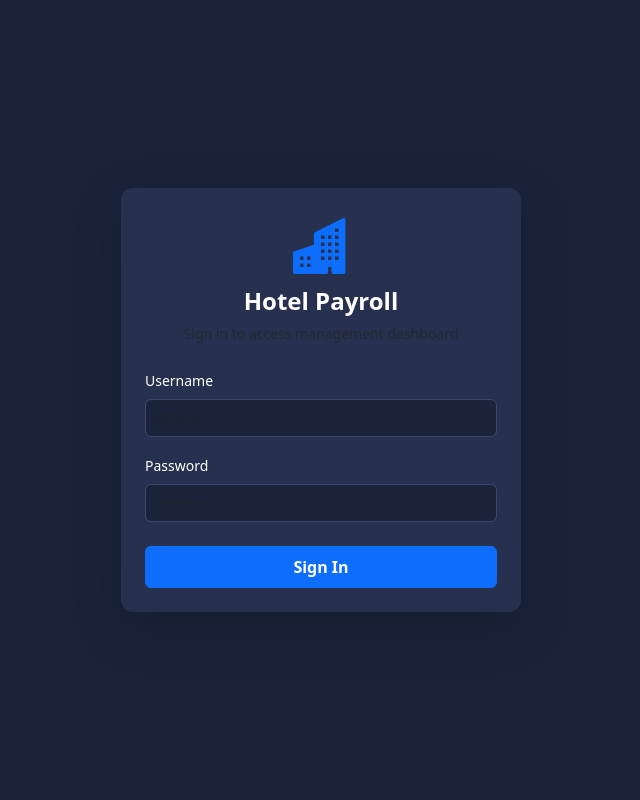
After one commit to Aizen0303/hotel-payroll-system, a PHP site: page /pages/login.php in a window 1280 px wide. The commit adds this page. Shown: the whole page, without its empty margins (319-959 px from the left). Run offline with PHP 8.4, Linux system fonts and the light colour scheme.

Commit message:
Implement secure login, session guards, and password hashing

```diff
--- /dev/null
+++ b/controllers/logout.php
@@ -0,0 +1,6 @@
+<?php
+session_start();
+$_SESSION = [];
+session_destroy();
+header("Location: ../pages/login.php");
+exit();
--- /dev/null
+++ b/pages/login.php
@@ -0,0 +1,49 @@
+<?php
+session_start();
+
+if (isset($_SESSION['user_id'])) {
+    header("Location: ../index.php");
+    exit();
+}
+
+?>
+<!DOCTYPE html>
+<html lang="en">
+<head>
+    <meta charset="UTF-8">
+    <title>Login - Hotel Payroll System</title>
+    <link href="https://cdn.jsdelivr.net/npm/bootstrap@5.3.3/dist/css/bootstrap.min.css" rel="stylesheet">
+    <link rel="stylesheet" href="https://cdn.jsdelivr.net/npm/bootstrap-icons@1.11.3/font/bootstrap-icons.min.css">
+    <style>
+        body { background-color: #1a233a; display: flex; align-items: center; justify-content: center; min-height: 100vh; }
+        .login-card { background: #27314f; border-radius: 12px; width: 100%; max-width: 400px; color: #fff; }
+        .form-control { background-color: #1a233a; border: 1px solid #3b476b; color: #fff; }
+        .form-control:focus { background-color: #1a233a; color: #fff; border-color: #4a6cf7; box-shadow: none; }
+    </style>
+</head>
+<body>
+<div class="login-card p-4 shadow-lg">
+    <div class="text-center mb-4">
+        <i class="bi bi-buildings-fill text-primary display-4"></i>
+        <h4 class="fw-bold mt-2">Hotel Payroll</h4>
+        <p class="text-muted small">Sign in to access management dashboard</p>
+    </div>
+
+    <?php if (isset($_GET['error'])): ?>
+        <div class="alert alert-danger py-2 small text-center"><?php echo htmlspecialchars($_GET['error']); ?></div>
+    <?php endif; ?>
+
+    <form action="../controllers/login_process.php" method="POST">
+        <div class="mb-3">
+            <label class="form-label small">Username</label>
+            <input type="text" name="username" class="form-control" required placeholder="admin">
+        </div>
+        <div class="mb-4">
+            <label class="form-label small">Password</label>
+            <input type="password" name="password" class="form-control" required placeholder="••••••••">
+        </div>
+        <button type="submit" class="btn btn-primary w-100 py-2 fw-semibold">Sign In</button>
+    </form>
+</div>
+</body>
+</html>
```
Also changed, not shown: controllers/login_process.php (added, +25 -0 lines), index.php (+7 -1 lines).
